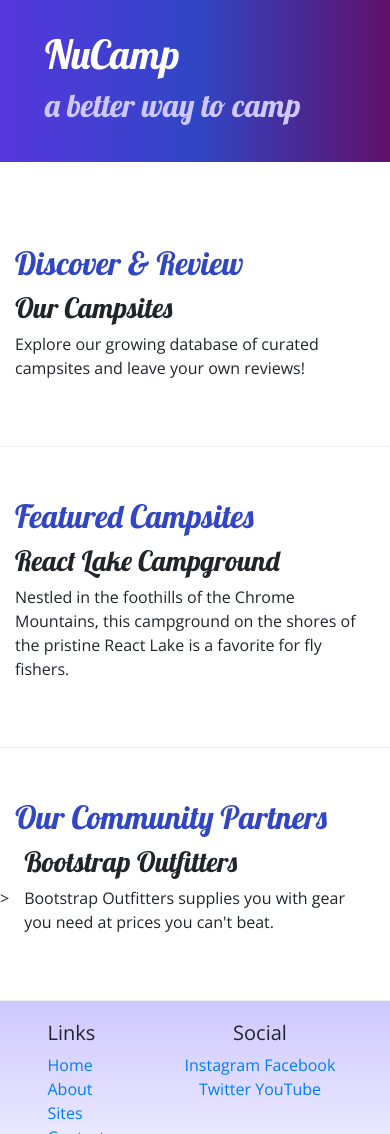
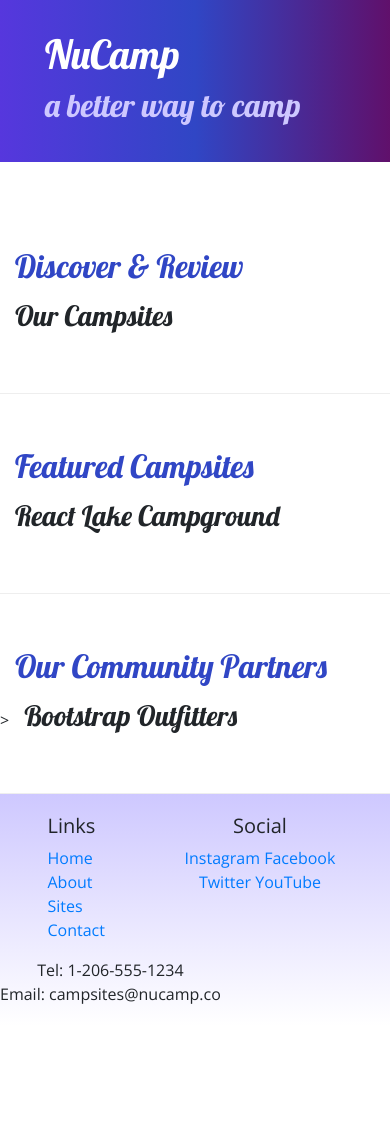
Before and after one commit to beckycb78/nucampsite, a website: page index.html in a window 390 px wide. Shown: the top 1134 px of the page. After the commit the page ends 1026 px from the top, so only its background shows below. Drawn offline with nearby package versions, Linux system fonts and the light colour scheme.

Commit message:
Week 1 Commit

```diff
--- a/index.html
+++ b/index.html
@@ -35,7 +35,7 @@
             </div>
             <div class="col">
                 <h3>Our Campsites</h3>
-                <p>Explore our growing database of curated campsites and leave your own reviews!</p>
+                <p class="d-none d-sm-block">Explore our growing database of curated campsites and leave your own reviews!</p>
             </div>
         </div>
 
@@ -45,7 +45,7 @@
             </div>
             <div class="col">
                 <h3>React Lake Campground</h3>
-                <p>Nestled in the foothills of the Chrome Mountains, this campground on the shores of the pristine React Lake is a favorite for fly fishers.</p>
+                <p class="d-none d-sm-block">Nestled in the foothills of the Chrome Mountains, this campground on the shores of the pristine React Lake is a favorite for fly fishers.</p>
             </div>
         </div>
         <div class="row row-content align-items-center">
@@ -54,7 +54,7 @@
             </div>>
             <div class="col">
                 <h3>Bootstrap Outfitters</h3>
-                <p>Bootstrap Outfitters supplies you with gear you need at prices you can't beat.</p>
+                <p class="d-none d-sm-block">Bootstrap Outfitters supplies you with gear you need at prices you can't beat.</p>
             </div>
         </div>
 
@@ -68,7 +68,7 @@
                     <h5>Links</h5>
                     <ul class="list-unstyled">
                         <li><a href="#">Home</a></li>
-                        <li><a href="#">About</a></li>
+                        <li><a href="aboutus.html">About</a></li>
                         <li><a href="#">Sites</a></li>
                         <li><a href="#">Contact</a></li>
                     </ul>
```
Also changed, not shown: index2.html (added, +12 -0 lines).
